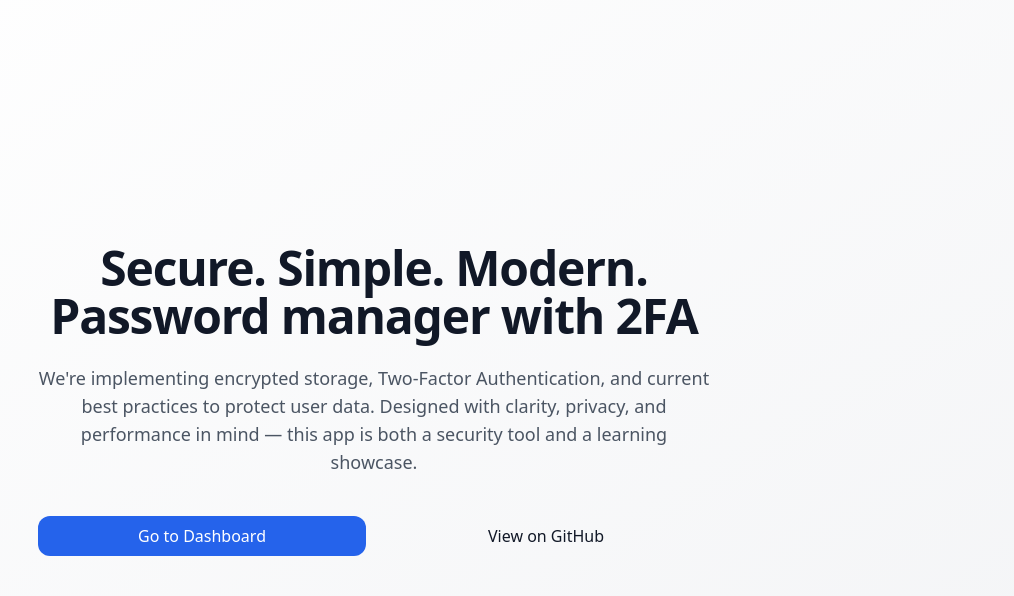
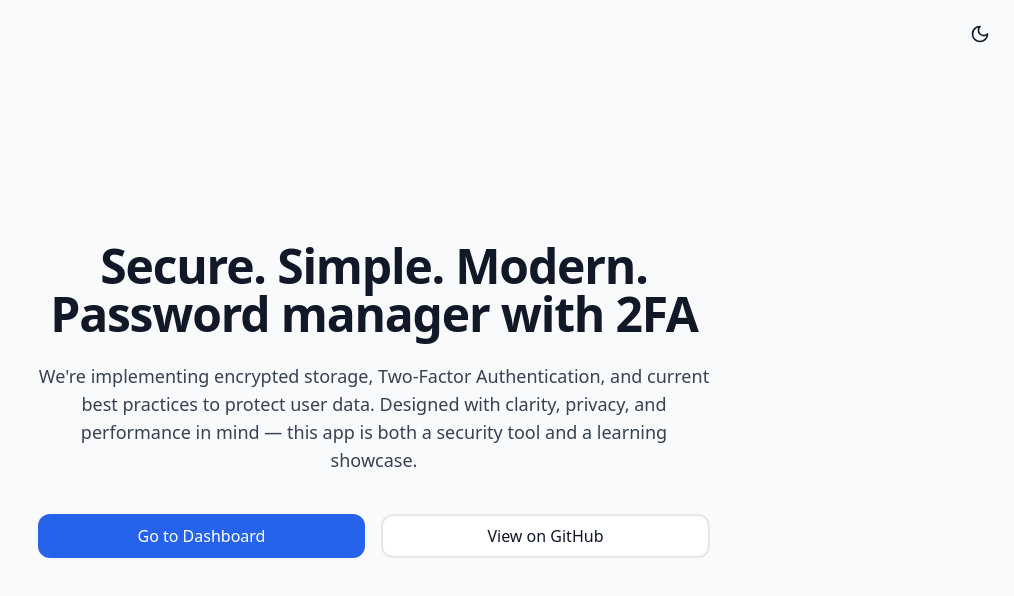
Before and after one commit to perassijulian/password-manager, a Next.js app: page / in a window 1280 px wide. Shown: the top 596 px of the page, without its empty margins (266-1280 px from the left). Built offline with nearby package versions, Linux system fonts and the light colour scheme.

Commit message:
CredentialDrawer and minor UX refactors

```diff
--- a/app/page.tsx
+++ b/app/page.tsx
@@ -1,18 +1,22 @@
 "use client";
 
 import Button from "@/components/Button";
+import ThemeToggleButton from "@/components/ThemeToggleButton";
 import { useRouter } from "next/navigation";
 
 export default function Home() {
   const router = useRouter();
 
   return (
-    <main className="min-h-screen flex flex-col items-center justify-center px-6 bg-gradient-to-br from-white to-gray-100">
+    <main className="relative min-h-screen flex flex-col items-center justify-center px-6">
+      <div className="absolute top-4 right-4">
+        <ThemeToggleButton />
+      </div>
       <div className="max-w-2xl text-center">
-        <h1 className="text-4xl font-bold tracking-tight text-gray-900 sm:text-5xl mb-6">
+        <h1 className="text-foreground text-4xl font-bold tracking-tight sm:text-5xl mb-6">
           Secure. Simple. Modern. Password manager with 2FA
         </h1>
-        <p className="text-lg text-gray-600 mb-10">
+        <p className="text-foreground-secondary text-lg mb-10">
           We're implementing encrypted storage, Two-Factor Authentication, and
           current best practices to protect user data. Designed with clarity,
           privacy, and performance in mind — this app is both a security tool
@@ -23,7 +27,7 @@ export default function Home() {
           <Button onClick={() => router.push("/dashboard")}>
             Go to Dashboard
           </Button>
-          <Button asChild variant="tertiary">
+          <Button asChild variant="terciary">
             <a
               href="https://github.com/perassijulian/password-manager"
               target="_blank"
--- a/components/Button.tsx
+++ b/components/Button.tsx
@@ -16,7 +16,7 @@ const variantStyles: Record<ButtonVariant, string> = {
   primary: "bg-primary text-primary-foreground",
   secondary: "bg-red-600 text-white hover:bg-red-700 focus:ring-red-500",
   terciary:
-    "bg-background-terciary text-primary-foreground border border-border",
+    "bg-background-secondary text-foreground border border-border border-2",
 };
 
 const Button = forwardRef<HTMLButtonElement, ButtonProps>(
--- a/components/CredentialCard.tsx
+++ b/components/CredentialCard.tsx
@@ -27,7 +27,9 @@ export default function CredentialCard({
   return (
     <div
       key={cred.id}
-      className="p-5 bg-background-secondary border border-border rounded-2xl shadow-md transition hover:shadow-lg flex flex-col md:flex-row md:items-center justify-between space-y-3 md:space-y-0"
+      className="p-5 bg-background-secondary border border-border rounded-2xl shadow-md transition transition-transform
+      hover:shadow-lg hover:scale-[1.02]
+      flex flex-col md:flex-row md:items-center justify-between space-y-3 md:space-y-0"
     >
       <div className="flex-1 space-y-1">
         <div className="flex items-center justify-between">
--- a/components/CredentialDrawer.tsx
+++ b/components/CredentialDrawer.tsx
@@ -32,17 +32,26 @@ export default function CredentialDrawer({
       )}
       {/* Add New Credential Tab */}
       {!showForm && (
-        <div className="fixed bottom-0 inset-x-0  mx-auto max-w-md z-30 w-full">
+        <div className="fixed bottom-0 inset-x-0 mx-auto w-full max-w-md sm:max-w-lg md:max-w-xl z-30">
           <CredentialToggleButton
             onClick={() => setShowForm((prev) => !prev)}
             isOpen={showForm}
+            className="transition transition-transform hover:scale-[1.02]"
           />
         </div>
       )}
 
+      {/* Backdrop Blur */}
+      {showForm && (
+        <div
+          className="fixed inset-0 bg-black/40 backdrop-blur-sm z-10 transition transition-transform duration-300 ease-out"
+          onClick={() => setShowForm(false)}
+        />
+      )}
+
       {/* Sliding Form */}
       <div
-        className={`fixed bottom-0 inset-x-0 w-full max-w-md mx-auto z-20 bg-background-secondary border-t transition-transform duration-300 rounded-t-3xl ${
+        className={`fixed bottom-0 inset-x-0 w-full max-w-md mx-auto z-20 bg-background-secondary transition-transform duration-300 ease-out rounded-t-3xl ${
           showForm ? "translate-y-0" : "translate-y-full"
         }`}
       >
--- a/components/CredentialToggleButton.tsx
+++ b/components/CredentialToggleButton.tsx
@@ -1,16 +1,24 @@
+import { cn } from "@/lib/cn";
 import { EyeOff, Plus } from "lucide-react";
+
+interface CredentialToggleButtonProps {
+  onClick?: () => void;
+  isOpen?: boolean;
+  className?: string;
+}
 
 export default function CredentialToggleButton({
   onClick,
   isOpen,
-}: {
-  onClick?: () => void;
-  isOpen?: boolean;
-}) {
+  className,
+}: CredentialToggleButtonProps) {
   return (
     <button
       onClick={onClick}
-      className="bg-background-terciary border border-border text-primary-foreground hover:brightness-95 flex items-center justify-center gap-2 w-full max-w-md mx-auto px-6 pt-2 pb-4 rounded-t-2xl transition"
+      className={cn(
+        "bg-background-terciary border border-border text-primary-foreground hover:brightness-95 flex items-center justify-center gap-2 w-full max-w-md mx-auto px-6 pt-2 pb-4 rounded-t-2xl transition",
+        className
+      )}
     >
       {isOpen ? <EyeOff size={18} /> : <Plus size={18} />}
       {isOpen ? "Close Form" : "Add New Credential"}
```
Also changed, not shown: 1 other file (tests, documents, lock files or other folders).
